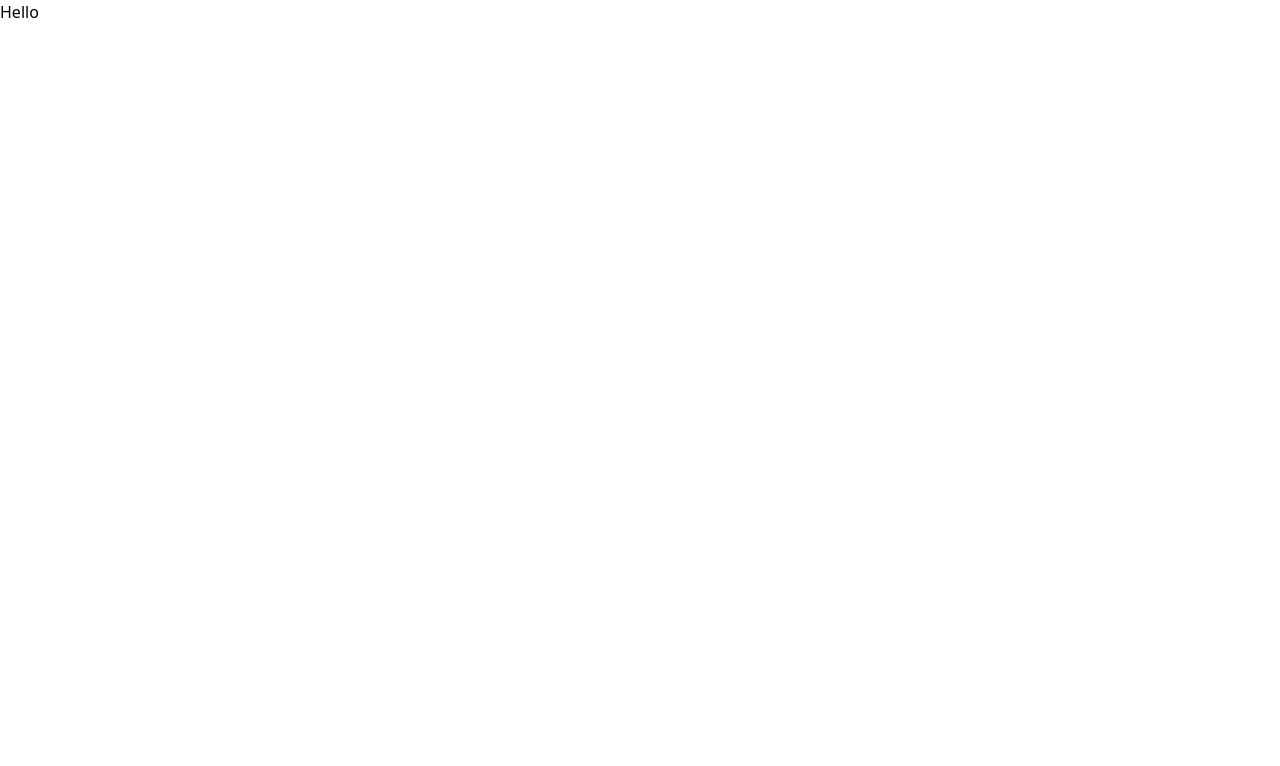
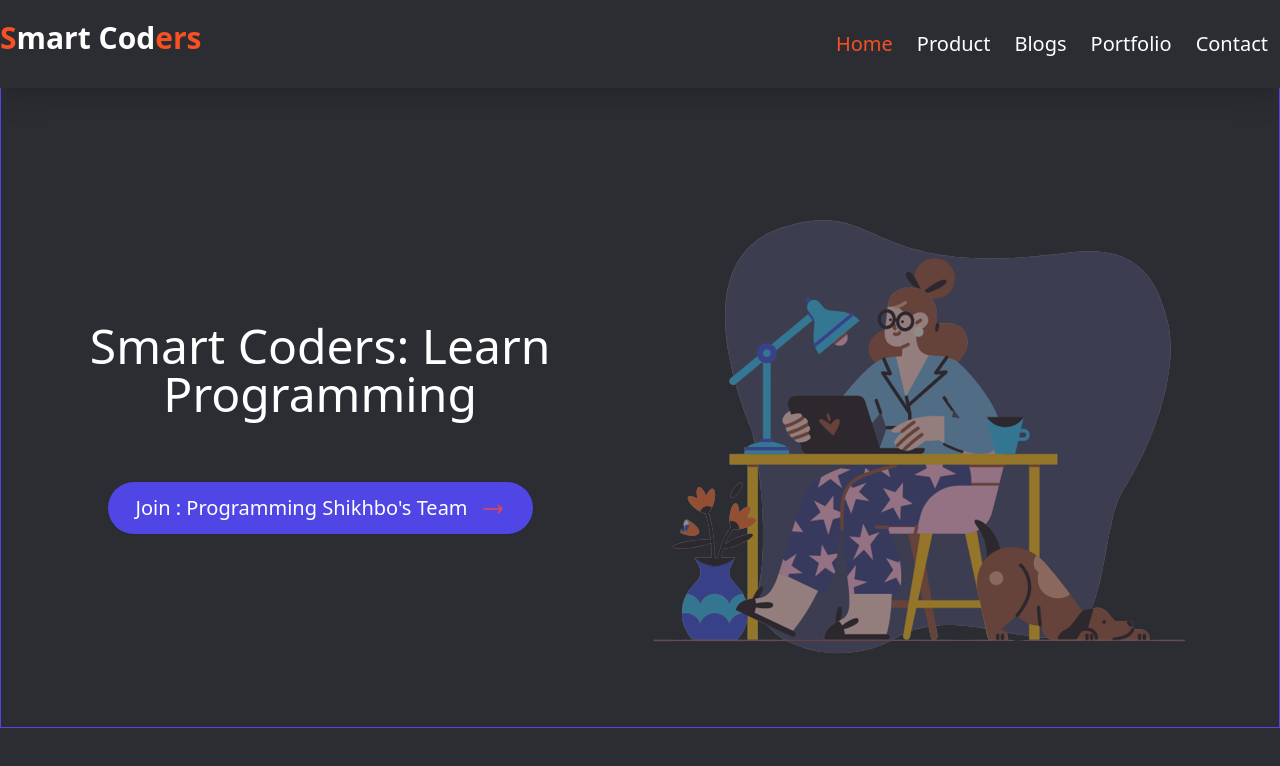
Before and after one commit to shohan018/tailwind_first_project, a website built with Vite: page index.html in a window 1280 px wide. Built offline with nearby package versions, Linux system fonts and the light colour scheme.

Commit message:
update header & hero banner

```diff
--- a/index.html
+++ b/index.html
@@ -6,7 +6,68 @@
     <title>First Tailwind Project</title>
     <link rel="stylesheet" href="css/main.css" />
   </head>
-  <body>
-    <div>Hello</div>
+  <body class="bg-[#2B2D33]">
+    <nav class="bg-[#2B2D33] shadow-xl">
+      <div class="container mx-auto">
+        <div class="sm:flex justify-between items-center py-5">
+          <div class="text-center mb-3">
+            <a href="#" class="text-white text-xl sm:text-3xl font-bold">
+              <span class="text-[#F65023]">S</span>mart Cod<span
+                class="text-[#F65023]"
+                >ers</span
+              >
+            </a>
+          </div>
+          <ul
+            class="sm:flex text-xl text-white text-center border-t sm:border-none"
+          >
+            <li class="mt-4 sm:mt-0">
+              <a href="#" class="p-3 text-[#F65023]">Home</a>
+            </li>
+            <li><a href="#" class="p-3 hover:text-[#F65023]">Product</a></li>
+            <li><a href="#" class="p-3 hover:text-[#F65023]">Blogs</a></li>
+            <li><a href="#" class="p-3 hover:text-[#F65023]">Portfolio</a></li>
+            <li><a href="#" class="p-3 hover:text-[#F65023]">Contact</a></li>
+          </ul>
+        </div>
+      </div>
+    </nav>
+
+    <header>
+      <div
+        class="container mx-auto border border-indigo-600 border-t-0 sm:flex justify-around items-center text-center text-white h-[80vh] px-10 pt-10"
+      >
+        <div>
+          <h1 class="text-2xl sm:text-5xl mb-5 sm:mb-16">
+            Smart Coders: Learn <br />
+            Programming
+          </h1>
+          <button
+            class="bg-indigo-600 hover:bg-indigo-900 px-7 py-3 rounded-full text-xl shadow-sm"
+          >
+            Join : Programming Shikhbo's Team
+            <svg
+              viewBox="0 0 24 24"
+              stroke-width="1.5"
+              stroke="currentColor"
+              class="w-6 inline-block text-red-500 ml-2 animate-ping"
+            >
+              <path
+                stroke-linecap="round"
+                stroke-linejoin="round"
+                d="M17.25 8.25 21 12m0 0-3.75 3.75M21 12H3"
+              />
+            </svg>
+          </button>
+        </div>
+        <div>
+          <img
+            class="animate-pulse"
+            src="image/hero-img.png"
+            alt="hero-image"
+          />
+        </div>
+      </div>
+    </header>
   </body>
 </html>
```
Also changed, not shown: image/backEnd.png (added), image/client-01.png (added), image/client-02.png (added), image/client-03.png (added), image/client-04.png (added), image/client-05.png (added), image/client-06.png (added), image/client-07.png (added), image/client-08.png (added), image/client-09.png (added), image/frontEnd.png (added), image/hero-img.png (added), image/javascript.png (added), image/subscribe-bg.png (added).
